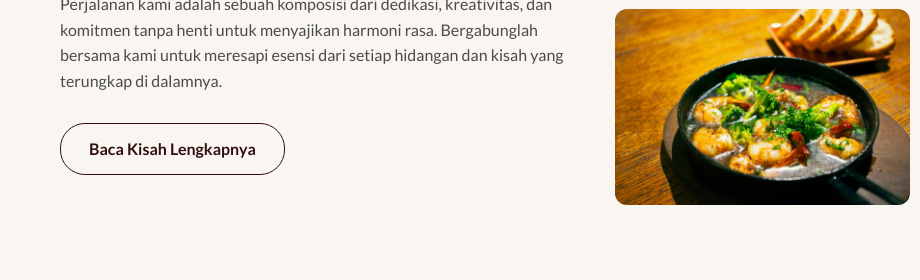
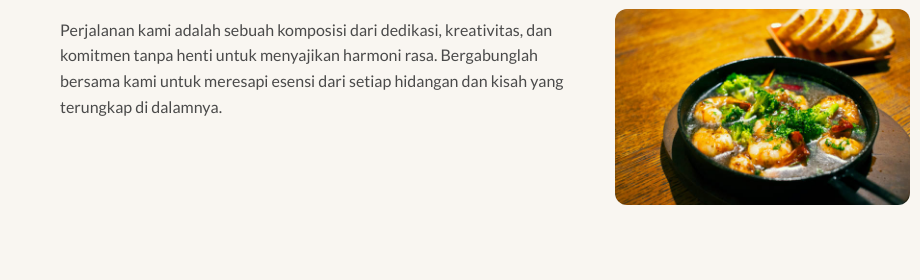
Before and after one commit to PahriP75/LAYAPP, a website with bundled scripts: page Simfoni-Rasa/public/index.html in a window 1280 px wide. Shown: the part 2008-2288 px from the top of the page, 0-920 px from the left. Built offline with nearby package versions, Linux system fonts and the light colour scheme; grey boxes are pictures that could not be loaded; a script that the page names is missing; files whose address does not match are found by name.

Commit message:
Update index.html

```diff
--- a/Simfoni-Rasa/public/index.html
+++ b/Simfoni-Rasa/public/index.html
@@ -102,7 +102,6 @@
                 <p>Perjalanan kami adalah sebuah komposisi dari dedikasi, kreativitas, dan komitmen tanpa henti untuk
                     menyajikan harmoni rasa. Bergabunglah bersama kami untuk meresapi esensi dari setiap hidangan dan
                     kisah yang terungkap di dalamnya.</p>
-                <a href="#" class="btn btn-outline">Baca Kisah Lengkapnya</a>
             </div>
             <div class="about-images">
                 <img src="https://images.unsplash.com/photo-1495195134817-aeb325a55b65?q=80&w=2070" alt="Memasak 1"
```
